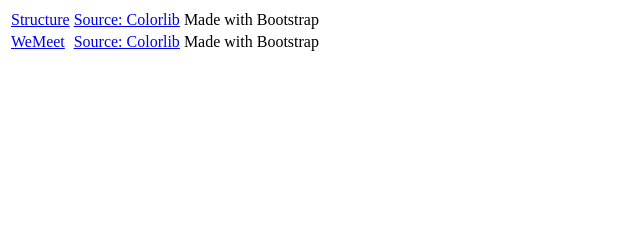
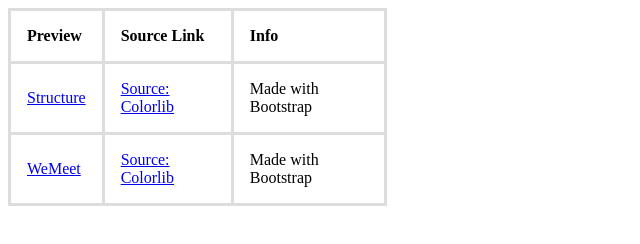
Before and after one commit to BrentV-immalle/GipSiteTemplateDemos, a plain HTML site: page index.html in a window 1280 px wide. Shown: the whole page, without its empty margins (0-640 px from the left). Drawn offline with Linux system fonts and the light colour scheme.

Commit message:
Updated Table (index.html)

```diff
--- a/index.html
+++ b/index.html
@@ -2,6 +2,25 @@
 <html lang="en">
 
 <head>
+    <style>
+        table,
+        td,
+        th {
+            border: 0.2rem solid #ddd;
+            text-align: left;
+        }
+
+        table {
+            border-collapse: collapse;
+            width: 30%;
+        }
+
+        th,
+        td {
+            padding: 1rem;
+        }
+    </style>
+
     <meta charset="UTF-8">
     <meta name="viewport" content="width=device-width, initial-scale=1.0">
     <meta http-equiv="X-UA-Compatible" content="ie=edge">
@@ -10,6 +29,11 @@
 
 <body>
     <table>
+        <tr>
+            <th>Preview</th>
+            <th>Source Link</th>
+            <th>Info</th>
+        </tr>
         <tr>
             <td>
                 <a href="./DemoSite1/structure/structure/">Structure</a>
```
